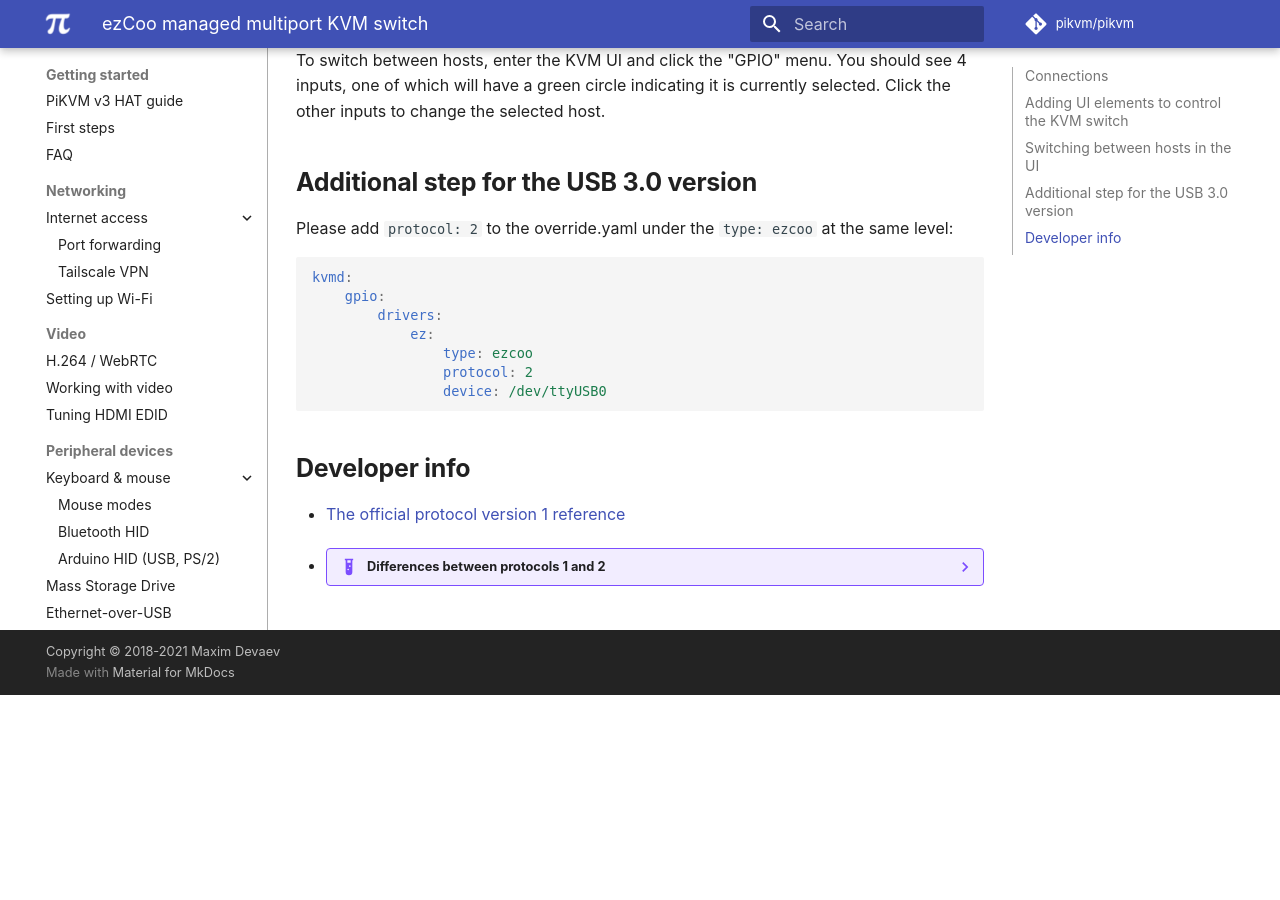
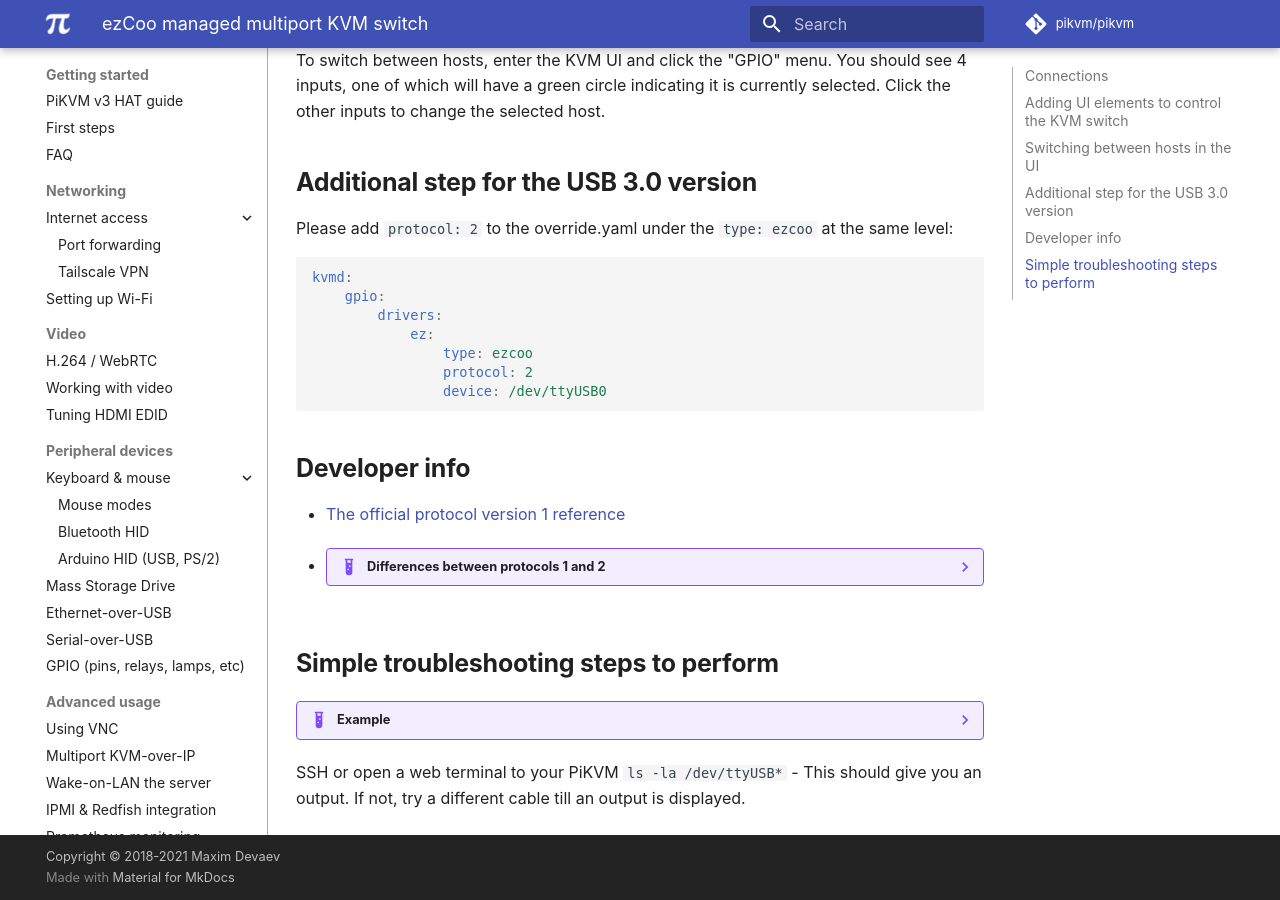
Before and after one commit to pikvm/pikvm, an MkDocs documentation site: the page built from docs/ezcoo.md, in a window 1280 px wide and 900 px high, scrolled down 3014 px. Built offline with MkDocs 1.6.1 and Material for MkDocs 9.7.7, drawn with Linux system fonts in a browser that asks for light colours; some web fonts are replaced; comment, search, counter and statistics services are not loaded; before the commit the page ends 3709 px from its top, so only the background shows below that.

Commit message:
Update ezcoo.md (#534)
Added some verbiage for troubleshooting

````diff
--- a/docs/ezcoo.md
+++ b/docs/ezcoo.md
@@ -164,3 +164,8 @@
     =*****************************************************************************************************************************=
     ===============================================================================================================================
     ```
+
+## Simple troubleshooting steps to perform
+??? example Steps
+SSH or open a web terminal to your PiKVM
+`ls -la /dev/ttyUSB*` - This should give you an output. If not, try a different cable till an output is displayed.
````
